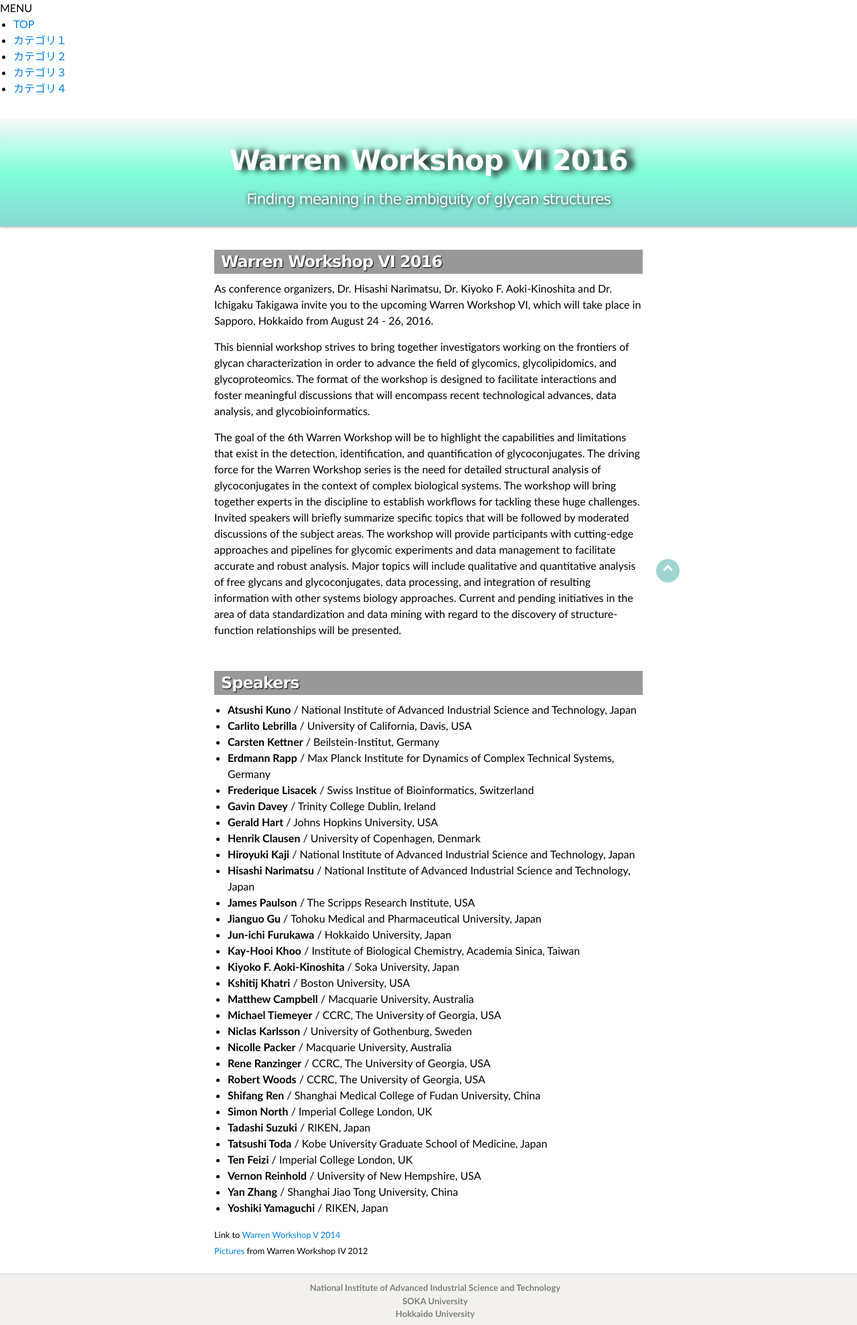
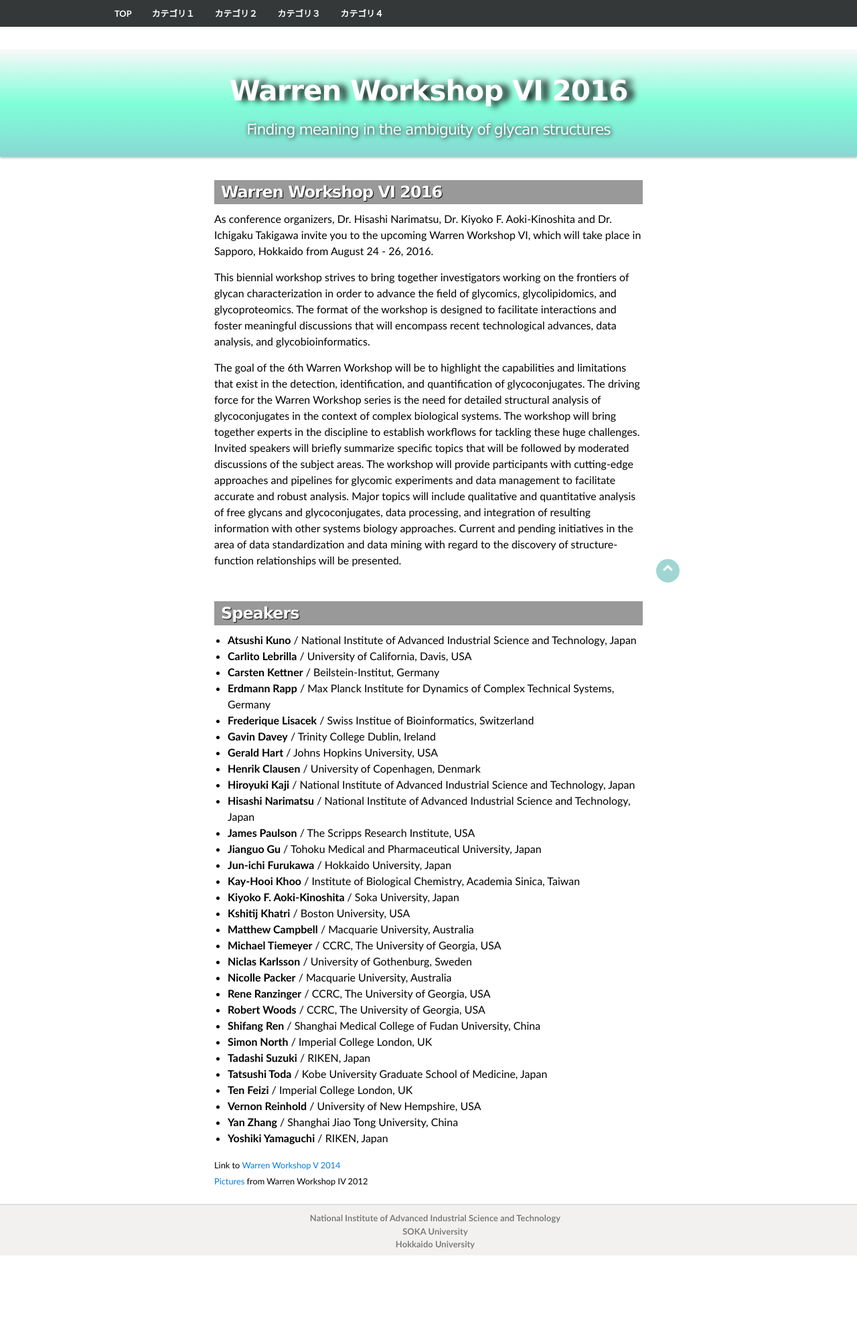
Before and after one commit to yamazakiM/test_warren2016, a Jekyll site: the page built from index.md, in a window 1280 px wide. Shown: the whole page at 67% size. Built offline with Jekyll 4.4.1, drawn with Linux system fonts in a browser that asks for light colours; nearby versions of some CDN libraries; library files that are not in the unit come from our copies; after the commit the page ends 1875 px from its top, so only the background shows below that.

Commit message:
Update stylesheet.css

```diff
--- a/stylesheets/stylesheet.css
+++ b/stylesheets/stylesheet.css
@@ -1019,3 +1019,99 @@
 }
 
 /* スマホ向けここまで */ }
+
+
+
+
+
+#menu {
+ position: relative;
+ width: 100%;
+ padding-left: 0px;
+ height: 40px;
+ background: #343838;/*グローバルメニュー背景色*/
+}
+.menu-inner{
+ width: 968px;
+ margin: 0 auto;
+ height: 40px;
+}
+#menu li {
+ list-style-type: none;
+ float: left;
+ height: 40px;
+ text-align: left;
+}
+#menu li a {
+ padding-left: 15px;
+ padding-right: 15px;
+ display: block;
+ color: #ffffff;/*グローバルメニュー文字色*/
+ font-size: 80%;
+ font-weight: bold;
+ line-height: 40px;
+}
+#menu li:hover a {
+ color: #00DFFC;
+ background: #ffffff;
+ transition: all .5s;
+}
+
+.menu-toggle{
+ display: none;
+}
+
+/*パソコン１カラム*/
+@media screen and (max-width:968px){
+    .menu-inner{
+        width: 768px;
+    }
+}
+
+/*タブレット*/
+@media screen and (max-width:768px){
+ #top-editarea{
+  height: initial;
+  background: #343838;/*MENU背景色*/
+  text-align: right;/*MENUの文字の位置*/
+  width: 100%;
+ }
+ .menu-toggle{
+  color: #ffffff;/*MENUの文字色*/
+  display: inline-block;
+  padding: 5px;
+  margin: 3px;
+ }
+ #menu {
+  width: 100%;
+  display: none;
+  height: initial;
+  padding: 0;
+  margin: 0;
+
+ }
+ .menu-inner{
+  width: 100%;
+  height: initial;
+  position: static;
+  margin: 0;
+ }
+ #menu li{
+  float: none;
+  height: 35px;
+  width: 100%;
+  list-style-type: none;
+  background: #00DFFC;/*リスト文字の背景色*/
+  margin: 0 auto;
+  text-align: left;/*リストの文字の位置*/
+ }
+ #menu li a {
+  height: initial;
+  color: #343838;/*リスト文字色*/
+  display: block;
+ }
+ #menu li:hover a{
+  color: initial;
+  background: initial;
+ }
+}
```
